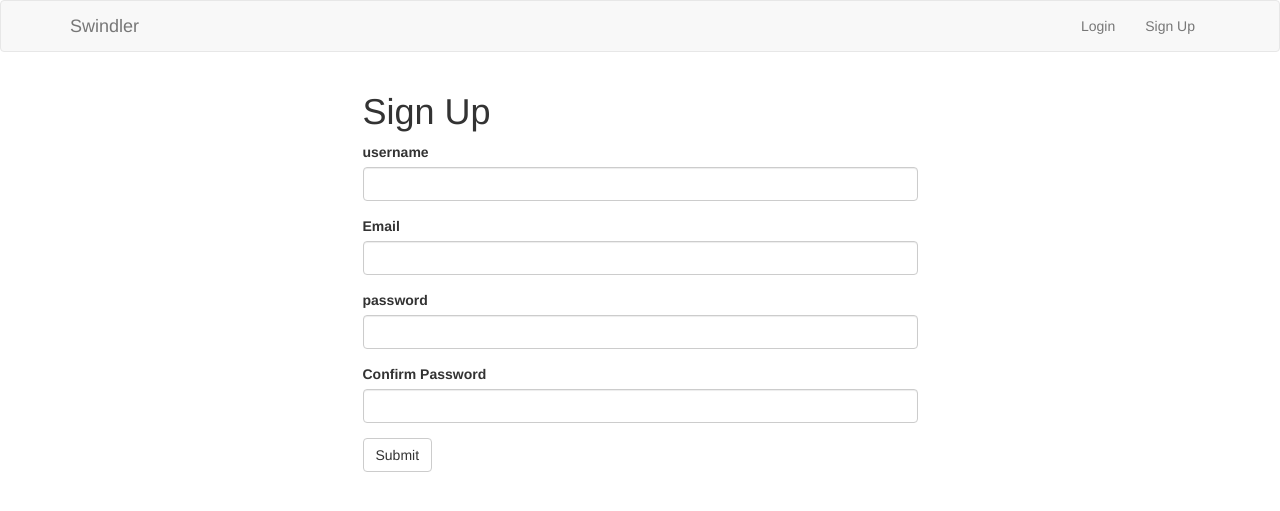
After one commit to John-Kimani/database_python, a Flask app: page /signup in a window 1280 px wide. The commit adds this page. Shown: the top 511 px of the page. Run offline with Flask 2, Linux system fonts and the light colour scheme; some libraries are stand-ins or nearby versions.

Commit message:
Sign up form

```diff
--- a/app/forms.py
+++ b/app/forms.py
@@ -1,6 +1,6 @@
 from flask_wtf import FlaskForm
 from wtforms import StringField, PasswordField, BooleanField, SubmitField
-from wtforms.validators import DataRequired
+from wtforms.validators import DataRequired, Length, Email, EqualTo, ValidationError
 
 
 
@@ -9,3 +9,11 @@ class LoginForm(FlaskForm):
     password = PasswordField('Password', validators=[DataRequired()])
     remember_me = BooleanField('Remember Me')
     submit = SubmitField('Sign In')
+
+
+class RegistrationForm(FlaskForm):
+    username = StringField('username', validators=[DataRequired(), Length(1, 10)])
+    email = StringField('Email', validators=[DataRequired(), Length(1,64), Email()])
+    password = PasswordField('password', validators=[DataRequired()])
+    confirm_password = PasswordField('Confirm Password', validators=[DataRequired(), EqualTo('password')])
+    submit = SubmitField()
--- a/app/routes.py
+++ b/app/routes.py
@@ -1,6 +1,6 @@
 from app import app
 from flask import render_template
-from app.forms import LoginForm
+from app.forms import LoginForm, RegistrationForm
 
 
 @app.route('/')
@@ -14,3 +14,10 @@ def index():
 def login():
     form = LoginForm()
     return render_template('login.html', title='Sign In', form=form)
+
+
+
+@app.route('/signup')
+def signup():
+    form = RegistrationForm()
+    return render_template('signup.html', title="Signup", form=form)
--- a/app/templates/base.html
+++ b/app/templates/base.html
@@ -30,7 +30,7 @@
             <div class="collapse navbar-collapse" id="bs-example-navbar-collapse-1">
                 <ul class="nav navbar-nav navbar-right">
                     <li><a href="{{ url_for('login') }}">Login</a></li>
-                    <li><a href="">Sign Up</a></li>
+                    <li><a href="{{ url_for('signup') }}">Sign Up</a></li>
                 </ul>
             </div>
         </div>
--- /dev/null
+++ b/app/templates/signup.html
@@ -0,0 +1,19 @@
+{% extends "base.html" %}
+{% import 'bootstrap/wtf.html' as wtf %}
+
+{% block app_context %}
+    <div class="row ">
+        <div class="col-md-3">
+
+        </div>
+        <div class="col-md-6">
+            <h1>Sign Up</h1>
+            <p>
+                {{ wtf.quick_form(form) }}
+            </p>
+        </div>
+        <div class="col-md-3">
+
+        </div>
+    </div>
+{% endblock %}
--- a/requirements.txt
+++ b/requirements.txt
@@ -1,11 +1,16 @@
 click==8.0.4
+dnspython==2.2.0
 dominate==2.6.0
+email-validator==1.1.3
 Flask==2.0.3
 Flask-Bootstrap==3.3.7.1
 Flask-DotEnv==0.1.2
+Flask-WTF==1.0.0
+idna==3.3
 itsdangerous==2.1.0
 Jinja2==3.0.3
 MarkupSafe==2.1.0
 python-dotenv==0.19.2
 visitor==0.1.3
 Werkzeug==2.0.3
+WTForms==3.0.1
```
Also changed, not shown: 1 other file.
